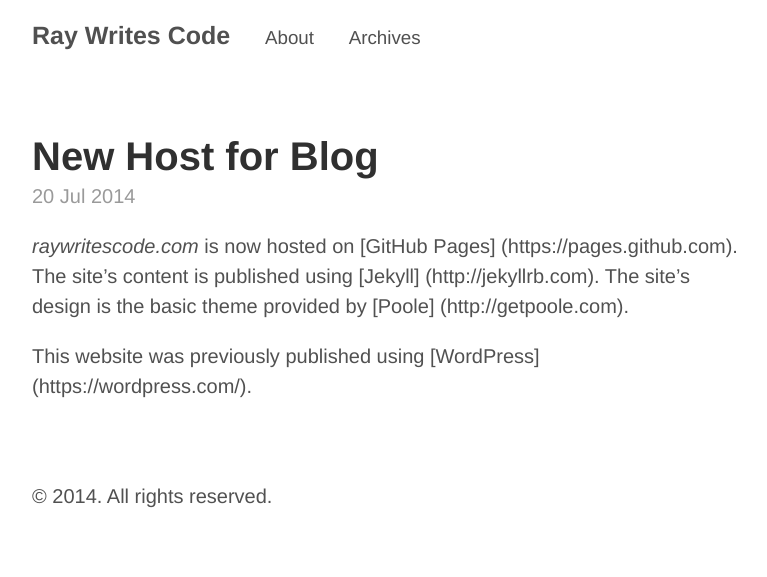
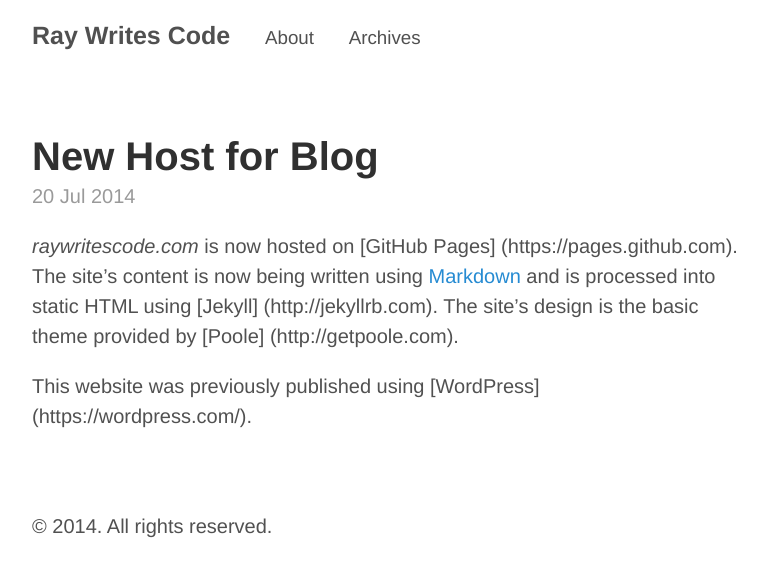
Before and after one commit to raywritescode/raywritescode.github.io, a Jekyll site: the page built from _posts/2014-07-20-new-host-for-blog.md, in a window 1280 px wide. Shown: the top 577 px of the page, without its empty margins (248-1015 px from the left). Built offline with Jekyll 4.4.1, drawn with Linux system fonts in a browser that asks for light colours; Markdown is read by kramdown in place of the engine named in the settings.

Commit message:
new-host-for-blog.md - Minor content updates.

```diff
--- a/_posts/2014-07-20-new-host-for-blog.md
+++ b/_posts/2014-07-20-new-host-for-blog.md
@@ -4,6 +4,6 @@ title: New Host for Blog
 permalink: new-host-for-blog
 ---
 
-*raywritescode.com* is now hosted on [GitHub Pages] (https://pages.github.com). The site's content is published using [Jekyll] (http://jekyllrb.com). The site's design is the basic theme provided by [Poole] (http://getpoole.com).
+*raywritescode.com* is now hosted on [GitHub Pages] (https://pages.github.com). The site's content is now being written using [Markdown](http://en.wikipedia.org/wiki/Markdown) and is processed into static HTML using [Jekyll] (http://jekyllrb.com). The site's design is the basic theme provided by [Poole] (http://getpoole.com).
 
 This website was previously published using [WordPress] (https://wordpress.com/).
```
